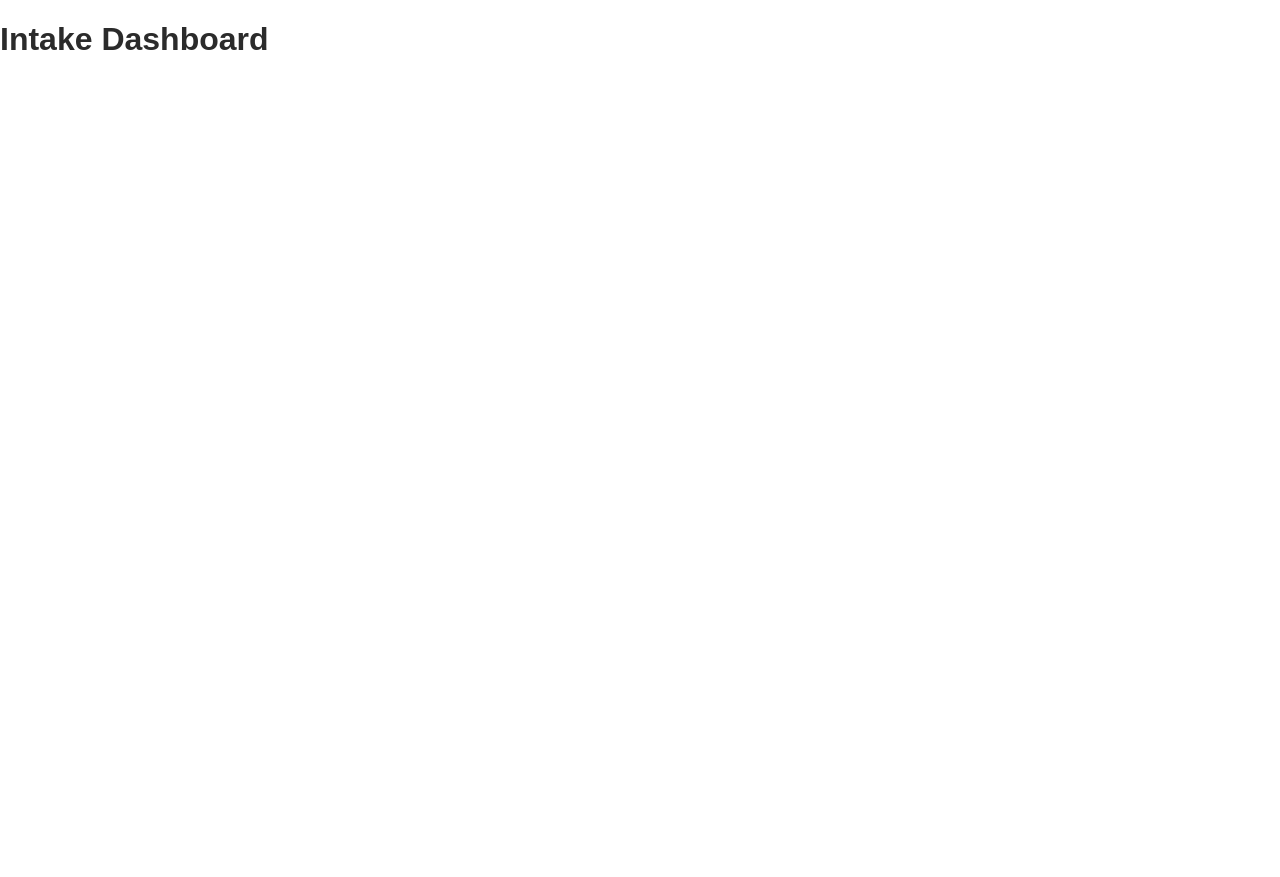
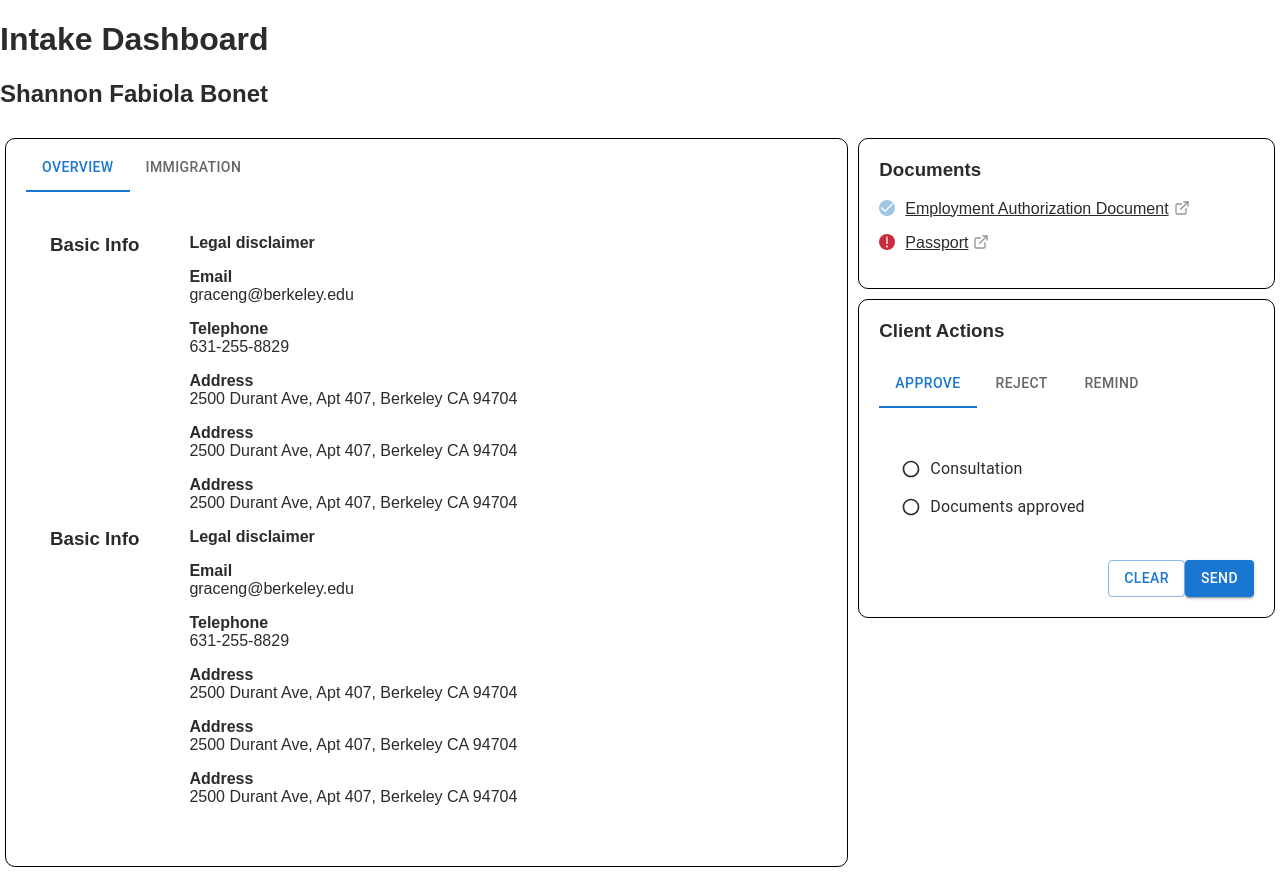
Before and after one commit to shannonbonet/siren-web, a Next.js app: page /dashboard in a window 1280 px wide. Before the commit the page ends 800 px from the top, so only its background shows below. Built offline with nearby package versions, Linux system fonts and the light colour scheme.

Commit message:
build client info component

```diff
--- /dev/null
+++ b/components/ClientInfo/ClientInfo.module.css
@@ -0,0 +1,77 @@
+.outline {
+    border: 1px solid black;
+    border-radius: 10px;
+    margin: 10px 5px;
+}
+
+.overview {
+    padding: 5px 20px 20px;
+}
+
+.padding {
+    padding: 20px;
+}
+
+.no-padding {
+    padding: 0px;
+}
+
+.flex {
+    display: flex;
+}
+
+.flex p {
+    margin-top: 0px;
+}
+
+.outline h3 {
+    padding-right: 50px;
+    margin-top: 0px;
+}
+
+.outline a {
+    text-decoration: underline;
+}
+
+.status {
+    width: 1em;
+    height: 1em;
+    margin: 1px 5px;
+    border-radius: 100%;
+    display: flex;
+    margin: 0px 10px 0px 0px;
+}
+
+.blue {
+    background-color: var(--pale-cerulean);
+}
+
+.red {
+    background-color: var(--cardinal);
+}
+
+.grid {
+    display: grid;
+    grid-template-columns: 2fr 1fr;
+}
+
+.external {
+    opacity: 50%;
+    margin-left: 5px;
+    margin-bottom: -2px;
+}
+
+.buttons {
+    display: flex;
+    justify-content: flex-end;
+    margin-top: 10px;
+}
+
+.button {
+    margin-right: 10px;
+}
+
+.radio {
+    line-height: 0px;
+    margin-top: 0px;
+}
--- /dev/null
+++ b/components/ClientInfo/ClientInfo.tsx
@@ -0,0 +1,146 @@
+import styles from './ClientInfo.module.css';
+import { FiCheck, FiExternalLink } from "react-icons/fi";
+import { AiOutlineExclamation } from "react-icons/ai";
+import { Button, Radio, RadioGroup, FormControlLabel, FormControl, Tab } from '@mui/material';
+import { TabPanel, TabList, TabContext } from '@mui/lab';
+import { useState } from 'react';
+
+export const ClientInfo = () => {
+    return (
+        <>
+            <h2>Shannon Fabiola Bonet</h2>
+            <div className={styles.grid}>
+                <OverviewBox />
+                <div>
+                    <DocumentsBox />
+                    <ClientActionsBox />
+                </div>
+            </div>
+        </>
+    )
+}
+
+// RENDER BOXES
+
+const OverviewBox = () => {
+    const [tabValue, setTabValue] = useState('overview');
+    return (
+        <div className={`${styles.outline} ${styles.overview}`}>
+            <TabContext value={tabValue}>
+                <TabList onChange={(event, newValue) => setTabValue(newValue)}>
+                    <Tab disableRipple label='overview' value='overview' />
+                    <Tab disableRipple label='immigration' value='immigration' />
+                </TabList>
+                <br />
+                <div>
+                    <TabPanel value='overview' className={styles['no-padding']}>
+                        <div className={styles.flex}>
+                            <h3>Basic Info</h3>
+                            <div>
+                                <p><b>Legal disclaimer</b></p>
+                                <p><b>Email</b><br />graceng@berkeley.edu</p>
+                                <p><b>Telephone</b><br/>631-255-8829</p>
+                                <p><b>Address</b><br/>2500 Durant Ave, Apt 407, Berkeley CA 94704</p>
+                                <p><b>Address</b><br/>2500 Durant Ave, Apt 407, Berkeley CA 94704</p>
+                                <p><b>Address</b><br/>2500 Durant Ave, Apt 407, Berkeley CA 94704</p>
+                            </div>
+                        </div>
+                        <div className={styles.flex}>
+                            <h3>Basic Info</h3>
+                            <div>
+                                <p><b>Legal disclaimer</b></p>
+                                <p><b>Email</b><br />graceng@berkeley.edu</p>
+                                <p><b>Telephone</b><br/>631-255-8829</p>
+                                <p><b>Address</b><br/>2500 Durant Ave, Apt 407, Berkeley CA 94704</p>
+                                <p><b>Address</b><br/>2500 Durant Ave, Apt 407, Berkeley CA 94704</p>
+                                <p><b>Address</b><br/>2500 Durant Ave, Apt 407, Berkeley CA 94704</p>
+                            </div>
+                        </div>
+                    </TabPanel>
+                    <TabPanel value='immigration' className={styles['no-padding']}>
+                        <div className={styles.flex}>
+                            <h3>Extra Info</h3>
+                            <div>
+                                <p><b>Favorite food</b><br />Pasta</p>
+                            </div>
+                        </div>
+                    </TabPanel>
+                </div>
+            </TabContext>
+        </div>
+    )
+}
+
+const DocumentsBox = () => {
+    return (
+        <div className={`${styles.outline} ${styles.padding}`}>
+            <h3>Documents</h3>
+            <div className={styles.flex}>
+                <StatusIcon completed={true} />
+                <p>
+                    <a href="https://www.youtube.com/watch?v=dQw4w9WgXcQ" target="_blank">Employment Authorization Document</a>
+                    <FiExternalLink className={styles.external} />
+                </p>
+            </div>
+            <div className={styles.flex}>
+                <StatusIcon completed={false} />
+                <p>
+                    <a href="https://www.youtube.com/watch?v=dQw4w9WgXcQ" target="_blank">Passport</a>
+                    <FiExternalLink className={styles.external} />
+                </p>
+            </div>
+        </div>
+    );
+}
+
+const ClientActionsBox = () => {
+    const [tabValue, setTabValue] = useState('approve');
+    return (
+        <div className={`${styles.outline} ${styles.padding}`}>
+            <h3>Client Actions</h3>
+            <TabContext value={tabValue}>
+                <TabList onChange={(event, newValue) => setTabValue(newValue)}>
+                    <Tab disableRipple label='approve' value='approve' />
+                    <Tab disableRipple label='reject' value='reject' />
+                    <Tab disableRipple label='remind' value='remind' />
+                </TabList>
+                <br />
+                <div>
+                    <TabPanel value='approve' className={styles['no-padding']}>
+                        <FormControl>
+                            <RadioGroup className={styles.radio}>
+                                <FormControlLabel value="approve-consultation" control={<Radio size="small" />} label="Consultation" />
+                                <FormControlLabel value="approve-documents" control={<Radio  size="small"/>} label="Documents approved" />
+                            </RadioGroup>
+                        </FormControl>
+                    </TabPanel>
+                    <TabPanel value='reject' className={styles['no-padding']}>
+                        <p>???</p>
+                    </TabPanel>
+                    <TabPanel value='remind' className={styles['no-padding']}>
+                        <p>???</p>
+                    </TabPanel>
+                </div>
+            </TabContext>
+            <div className={styles.buttons}>
+                <Button variant="outlined" className={styles.button}>Clear</Button>
+                <Button variant="contained">Send</Button>
+            </div>
+        </div>
+    );
+}
+
+const StatusIcon = ({ completed }) => {
+    if (completed) {
+        return (
+            <span className={`${styles.status} ${styles.blue}`}>
+                <FiCheck style={{ stroke: 'white' }} />
+            </span>
+        )
+    }
+    return (
+        <span className={`${styles.status} ${styles.red}`}>
+            <AiOutlineExclamation style={{ fill: 'white' }} />
+        </span>
+    )
+}
--- a/pages/dashboard/index.tsx
+++ b/pages/dashboard/index.tsx
@@ -1,4 +1,5 @@
 import Link from 'next/link'
+import { ClientInfo } from '../../components/ClientInfo/ClientInfo'
 import Layout from '../../components/Layout'
 
 export default function IntakeDashboard() {
@@ -6,6 +7,7 @@ export default function IntakeDashboard() {
         // Layout wraps this component in index.tsx
         <div>
             <h1>Intake Dashboard</h1>
+            <ClientInfo />
         </div>
     )
 }
```
Also changed, not shown: next-env.d.ts (added).
